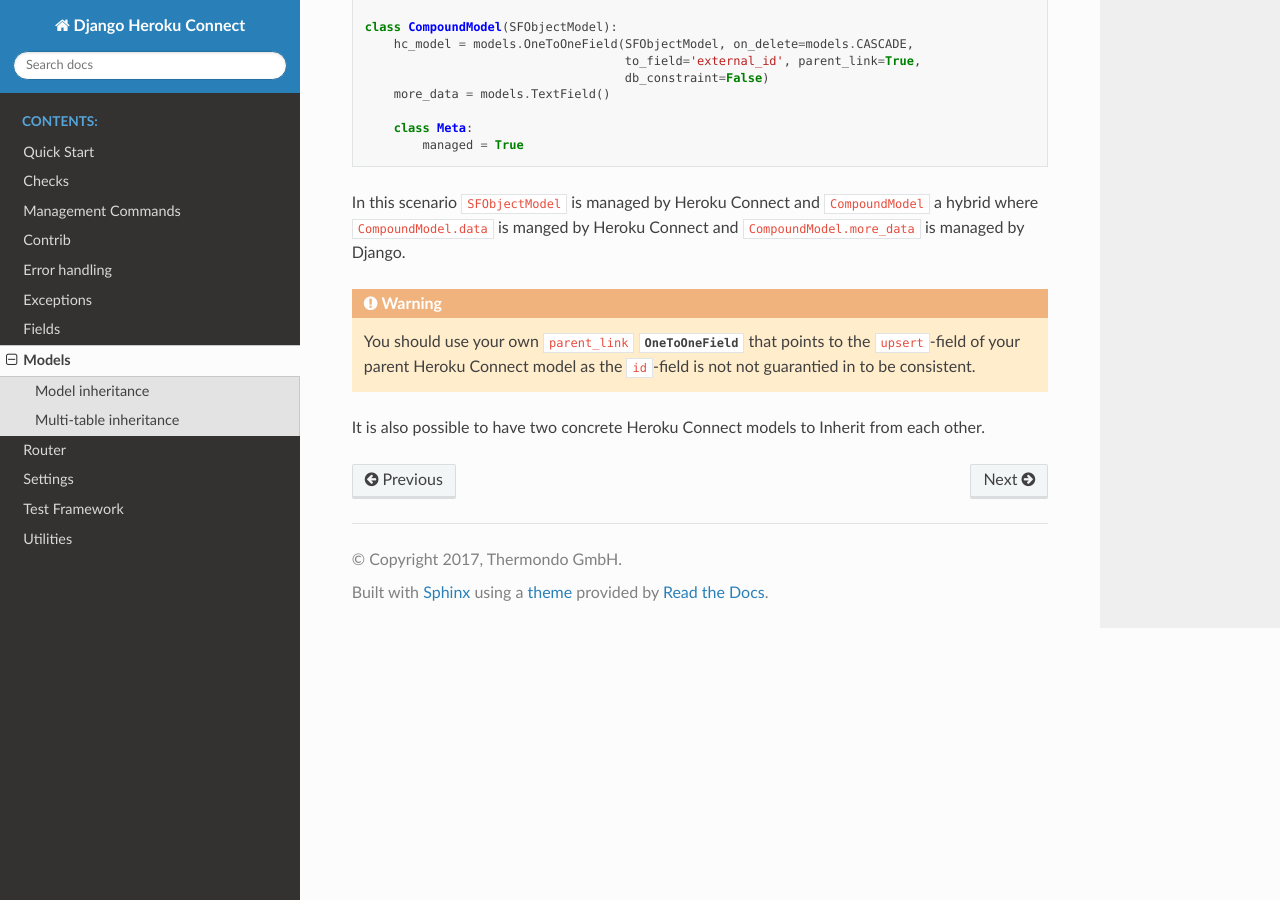
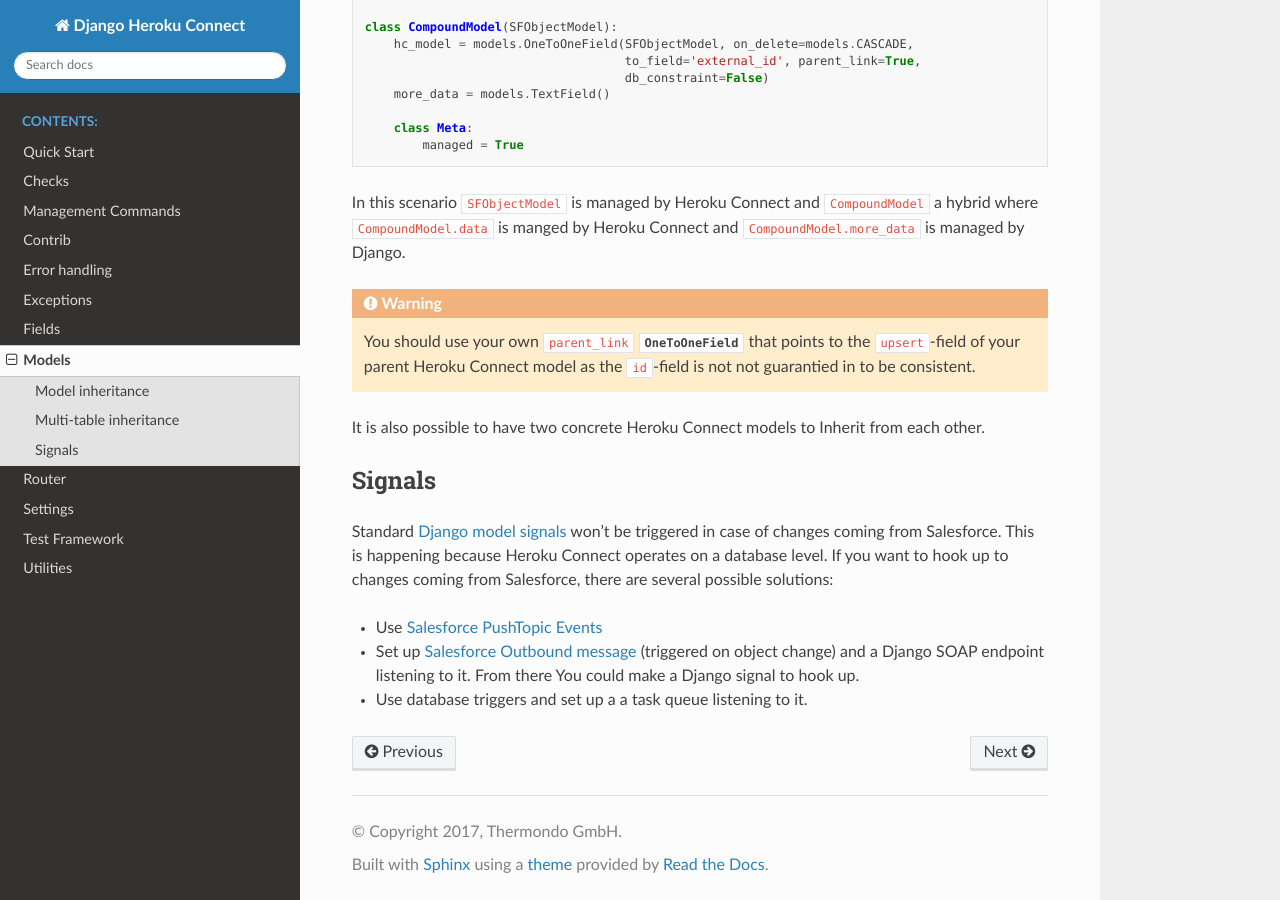
Before and after one commit to thermondo/django-heroku-connect, a Sphinx documentation site: the page built from docs/models.rst, in a window 1280 px wide and 900 px high, scrolled down 1102 px. Built offline with Sphinx 7.4.7 and the Read the Docs theme 2.0.0, drawn with Linux system fonts in a browser that asks for light colours.

Commit message:
[doc] Add a note on Django signals

```diff
--- a/docs/models.rst
+++ b/docs/models.rst
@@ -79,3 +79,19 @@
 each other.
 
 .. _`Multi-table inheritance`: https://docs.djangoproject.com/en/stable/topics/db/models/#multi-table-inheritance
+
+
+Signals
+-------
+
+Standard `Django model signals`_ won't be triggered in case of changes coming from Salesforce. This is happening because
+Heroku Connect operates on a database level.
+If you want to hook up to changes coming from Salesforce, there are several possible solutions:
+
+* Use `Salesforce PushTopic Events`_
+* Set up `Salesforce Outbound message`_ (triggered on object change) and a Django SOAP endpoint listening to it. From there You could make a Django signal to hook up.
+* Use database triggers and set up a a task queue listening to it.
+
+.. _`Salesforce PushTopic Events`: https://developer.salesforce.com/docs/atlas.en-us.api_streaming.meta/api_streaming/pushtopic_events_intro.htm
+.. _`Django model signals`: https://docs.djangoproject.com/en/3.1/ref/signals/#module-django.db.models.signals
+.. _`Salesforce Outbound message`: https://developer.salesforce.com/docs/atlas.en-us.api.meta/api/sforce_api_om_outboundmessaging_understanding.htm
```
